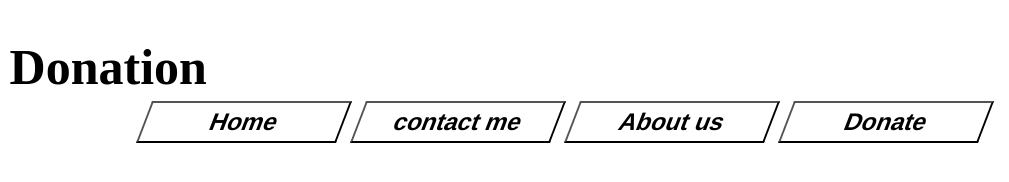
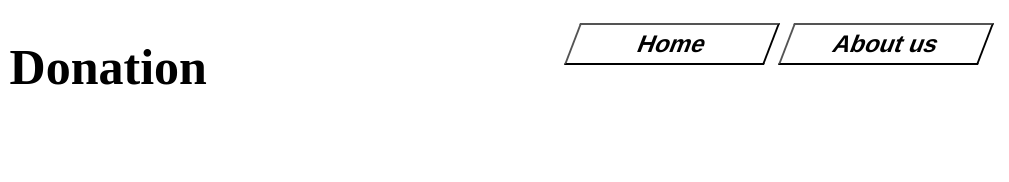
Before and after one commit to Jagadeeshwaran07/payment-gateway-integration, a plain HTML site: page headings.htm in a window 1280 px wide. Shown: the full height of the page, 271-1280 px from the left. Drawn offline with Linux system fonts and the light colour scheme.

Commit message:
Update headings.htm

```diff
--- a/headings.htm
+++ b/headings.htm
@@ -3,7 +3,7 @@
 <html>
     <head>
         <title>Sparks home page</title>
-        <link rel="icon" href="bank.png">
+        <link rel="icon" href="plsdonate.jpg">
         <link rel="stylesheet" type="text/css" href="headings.css">
         <meta name="viewport" content="width=device-width, initial-scale=1" >
     </head>
@@ -24,9 +24,7 @@
     <div>
 
         <a href="firstdisplay.htm" target="right"><button class="btn2"><h1>Home</h1></button></a>
-        <a href="contactme.htm" target="right"><button class="btn2"><h1>contact me</h1></button></a>
         <a href="About.htm" target="right"><button class="btn2"><h1>About us</h1></button></a>
-        <a href="Donate.htm" target="right"><button class="btn2"><h1>Donate</h1></button></a>
     </div>
     </nav>
     </div>
```
